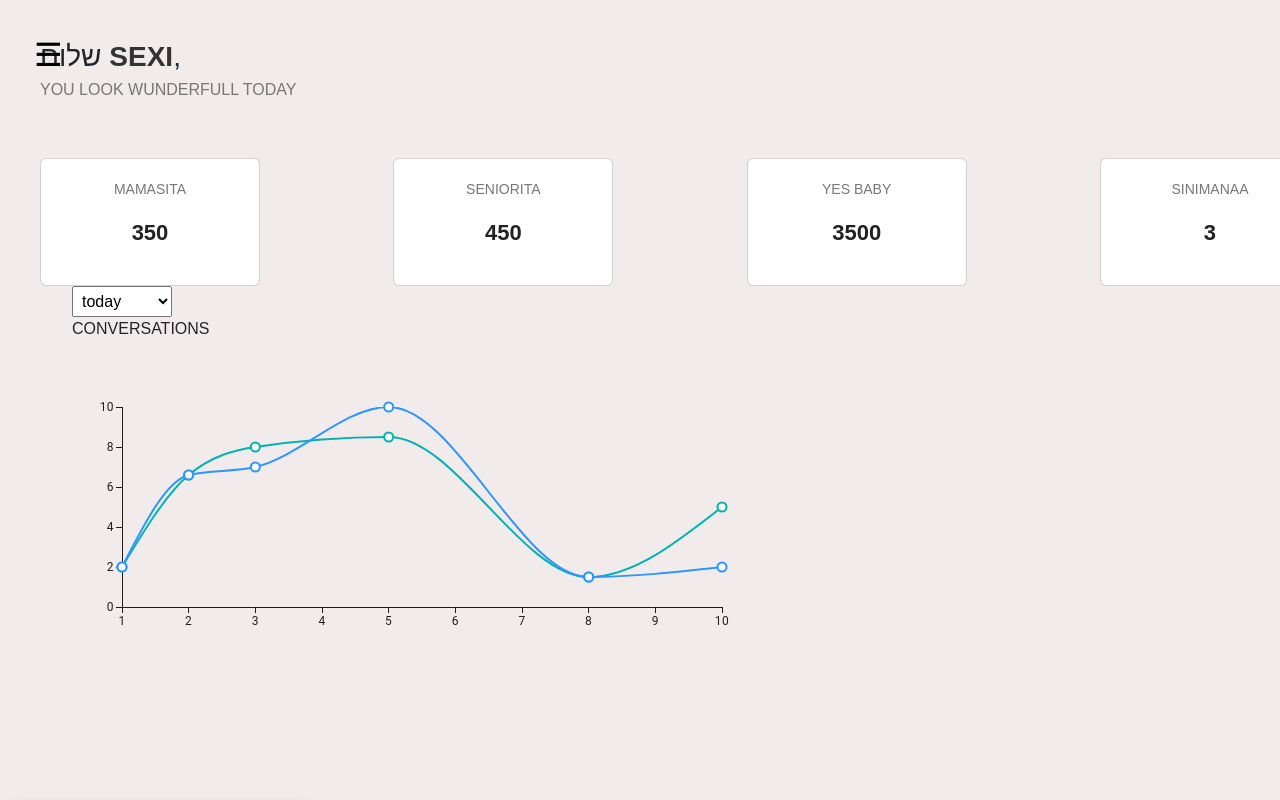
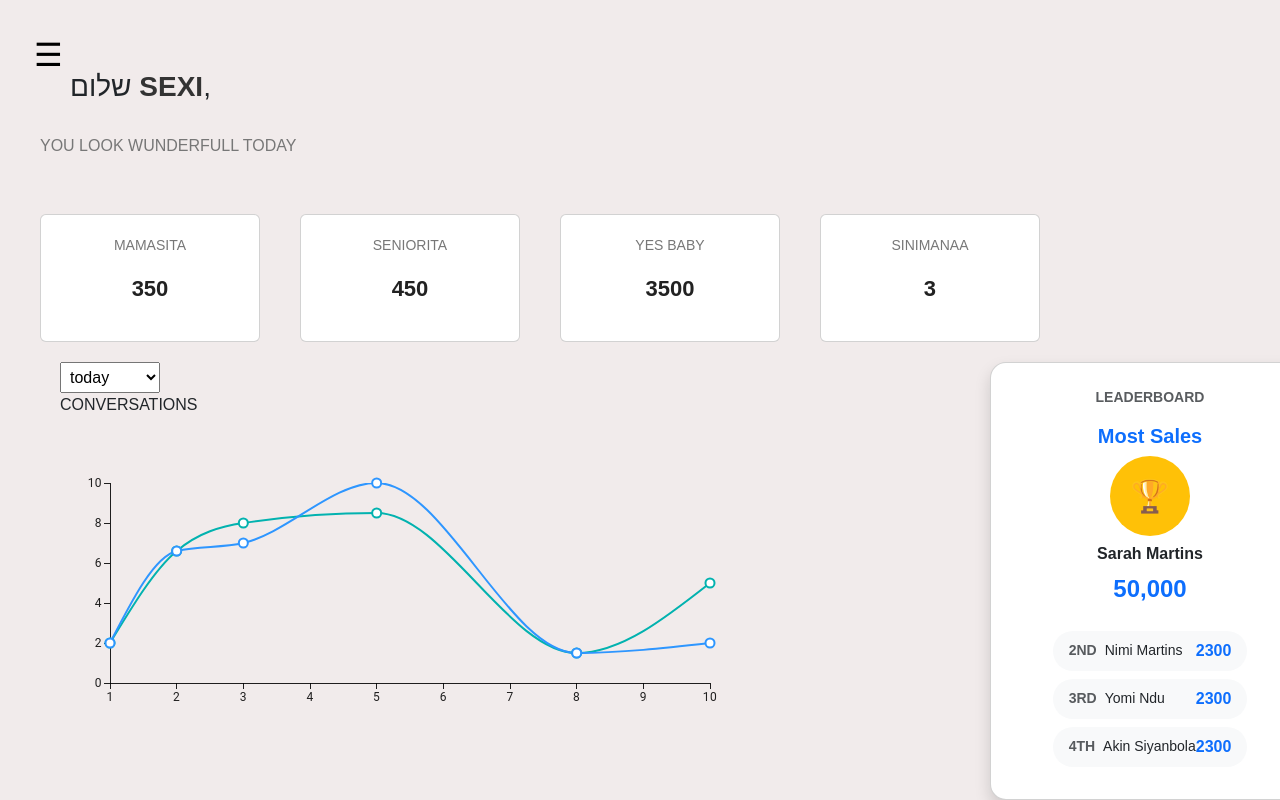
Before and after one commit to shlomi1099/sparkleB, a React app: page / in a window 1280 px wide. Shown: the top 800 px of the page. Built offline with nearby package versions, Linux system fonts and the light colour scheme; grey boxes are pictures that could not be loaded; the HTML template or start-up script is replaced by a standard one.

Commit message:
change website

```diff
--- a/src/App.jsx
+++ b/src/App.jsx
@@ -8,7 +8,6 @@ export default function App() {
     <div>
        <StackedExample />
       <Dashboard/>
-      <Leaderboard/>
     </div>
   )
 }
--- a/src/index.css
+++ b/src/index.css
@@ -4,7 +4,7 @@
   font-weight: 400;
 
   color-scheme: light dark;
-  color: rgba(0, 0, 0, 0.87);
+  color: rgba(183, 64, 64, 0.36);
   background-color: #6abc5664;
 
   font-synthesis: none;
--- a/src/pages/Chart.jsx
+++ b/src/pages/Chart.jsx
@@ -1,34 +1,34 @@
-import React, { useState } from 'react'
+import React, { useState } from 'react';
 import { LineChart } from '@mui/x-charts/LineChart';
+import Leaderboard from '../components/Leaderboard';
+
 export default function Chart() {
     let [change, setChange] = useState(2);
 
-
     return (
-        <div style={{width:"100vw",}}>
-            <div style={{ margin: "0 auto" ,width:"95%", backgroundColor: '',margin:"0px auto"}}>
-                <select style={{ width: "100px", padding: "5px" }} onChange={(val)=>setChange(val.target.value)}>
-                    <option  value="3" >today</option>
+        <div style={{ width: "100vw", display: "flex", justifyContent: "space-between", alignItems: "start", padding: "20px" }}>
+            <div style={{ flex: 1, maxWidth: "70%" }}>
+                <select style={{ width: "100px", padding: "5px" }} onChange={(val) => setChange(val.target.value)}>
+                    <option value="3">today</option>
                     <option value="4">yesterday</option>
-                    <option value="1">thurday</option>
+                    <option value="1">Thursday</option>
                 </select>
-                <div style={{width:"100%"}}>
+                <div style={{ width: "100%" }}>
                     <p>CONVERSATIONS</p>
                     <LineChart
                         xAxis={[{ data: [1, change, 3, 5, 8, 10] }]}
                         series={[
-                            {
-                                data: [change, 6.6, 8, 8.5, 1.5, 5],
-                            },
-                            {
-                                data: [change, 6.6, 7, 10, 1.5, 2],
-                            },
+                            { data: [change, 6.6, 8, 8.5, 1.5, 5] },
+                            { data: [change, 6.6, 7, 10, 1.5, 2] },
                         ]}
                         width={700}
                         height={300}
                     />
                 </div>
             </div>
+            <div style={{ flex: "0 0 25%", maxWidth: "25%" }}>
+                <Leaderboard />
+            </div>
         </div>
-    )
+    );
 }
--- a/src/pages/Dashboard.css
+++ b/src/pages/Dashboard.css
@@ -17,7 +17,7 @@
 .dashboard-header h1 {
   font-size: 28px;
   font-weight: normal;
-    margin: 0;
+  margin: 30px;
 }
 
 .highlight {
@@ -41,7 +41,7 @@
   display: flex;
   justify-content: space-between;
   flex-wrap: wrap;
-    gap: 20px;
+  gap: 40px; /* רווח גדול יותר בין הכרטיסים */
 }
 
 .card {
@@ -91,3 +91,17 @@
   direction: rtl;
   text-align: right;
 }
+
+/* סידור הכרטיסים עם leaderboard */
+.card-grid {
+  display: flex;
+  justify-content: flex-start;
+  flex-wrap: wrap;
+  gap: 40px; /* רווח מוגדל עוד יותר */
+}
+
+.leaderboard {
+  flex: 1;
+  min-width: 220px;
+  max-width: 300px;
+}
```
Lines whose indentation alone changed are shown as unchanged.
